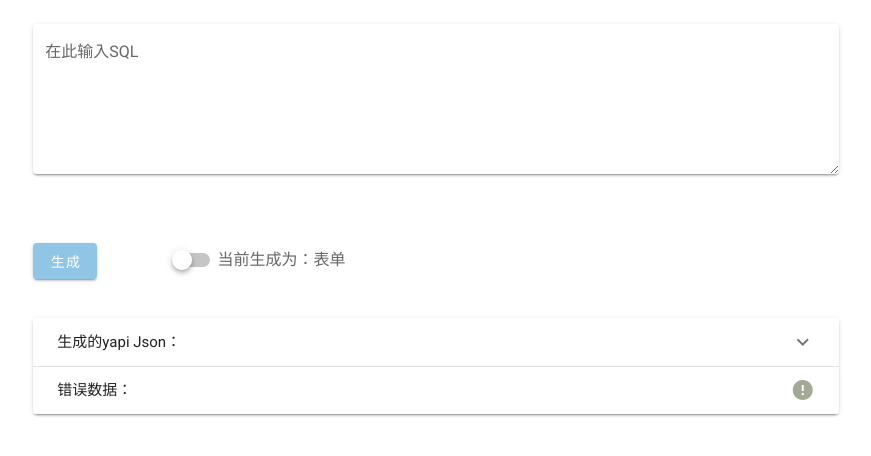
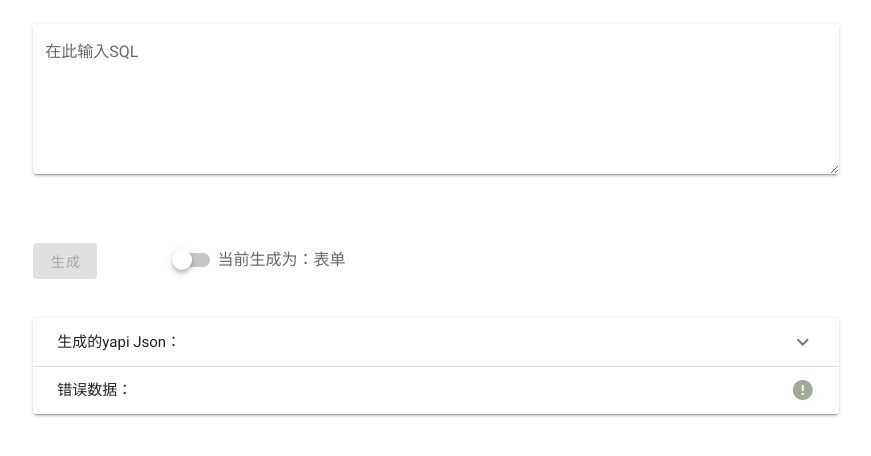
Before and after one commit to Hyuishine/CodeGenerator, a Vue app: page /#/yapi in a window 1280 px wide. Shown: the top 456 px of the page, without its empty margins (204-1075 px from the left). Built offline with nearby package versions, Linux system fonts and the light colour scheme; a small style sheet from the web is missing; what ms-design, xlsx would draw is missing.

Commit message:
添加生成按钮显示逻辑

```diff
--- a/src/view/yapiGenerator/index.vue
+++ b/src/view/yapiGenerator/index.vue
@@ -2,7 +2,7 @@
  * @Author: 黄宇/hyuishine
  * @Date: 2021-04-12 15:55:33
  * @LastEditors: 黄宇/Hyuishine
- * @LastEditTime: 2021-07-28 16:25:46
+ * @LastEditTime: 2021-07-28 17:55:16
  * @Description:
  * @Email: hyuishine@gmail.com
  * @Company: 3xData
@@ -14,7 +14,6 @@
       <!-- 输入文本域，在此输入sql -->
       <v-col cols="12">
         <v-textarea solo
-                    name="input-7-4"
                     label="在此输入SQL"
                     v-model="txt_area"></v-textarea>
       </v-col>
@@ -22,7 +21,8 @@
       <v-col align-self="center"
              cols="2">
         <v-btn color="primary"
-               @click="btn_create()">
+               @click="btn_create()"
+               :disabled="txt_area.length === 0">
           生成
         </v-btn>
       </v-col>
```
